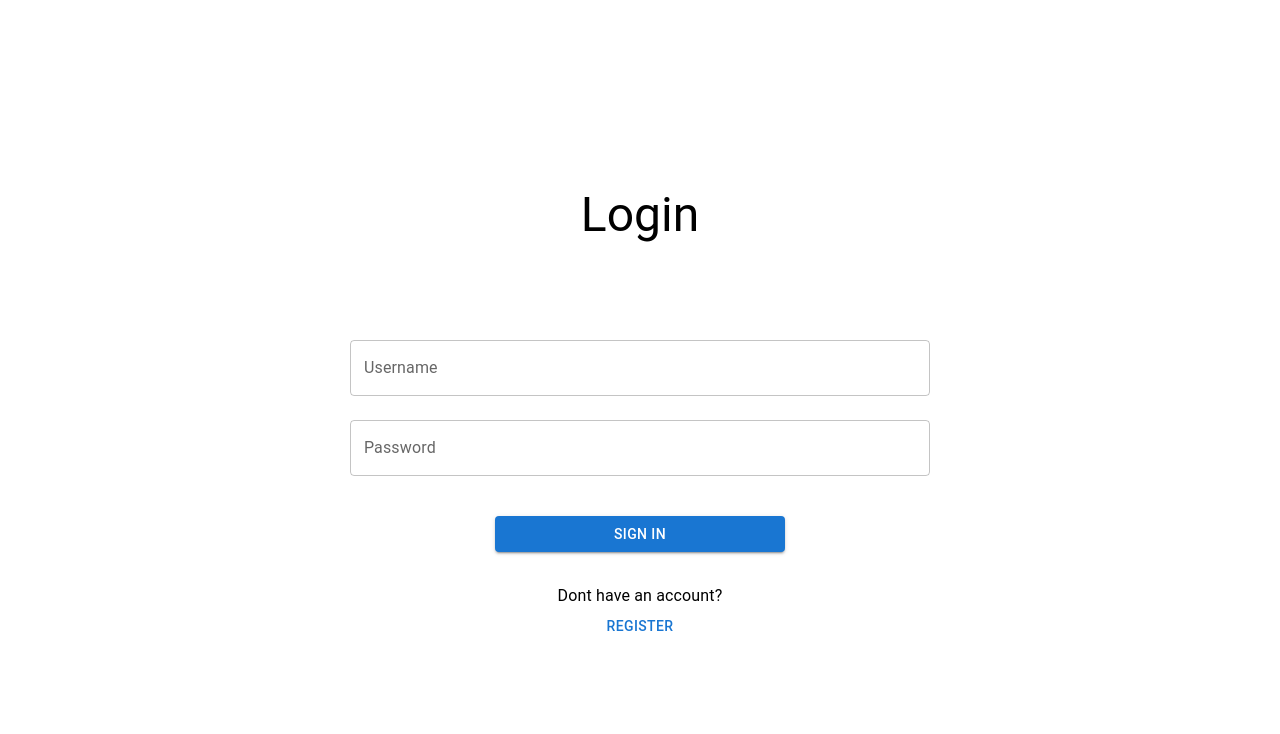
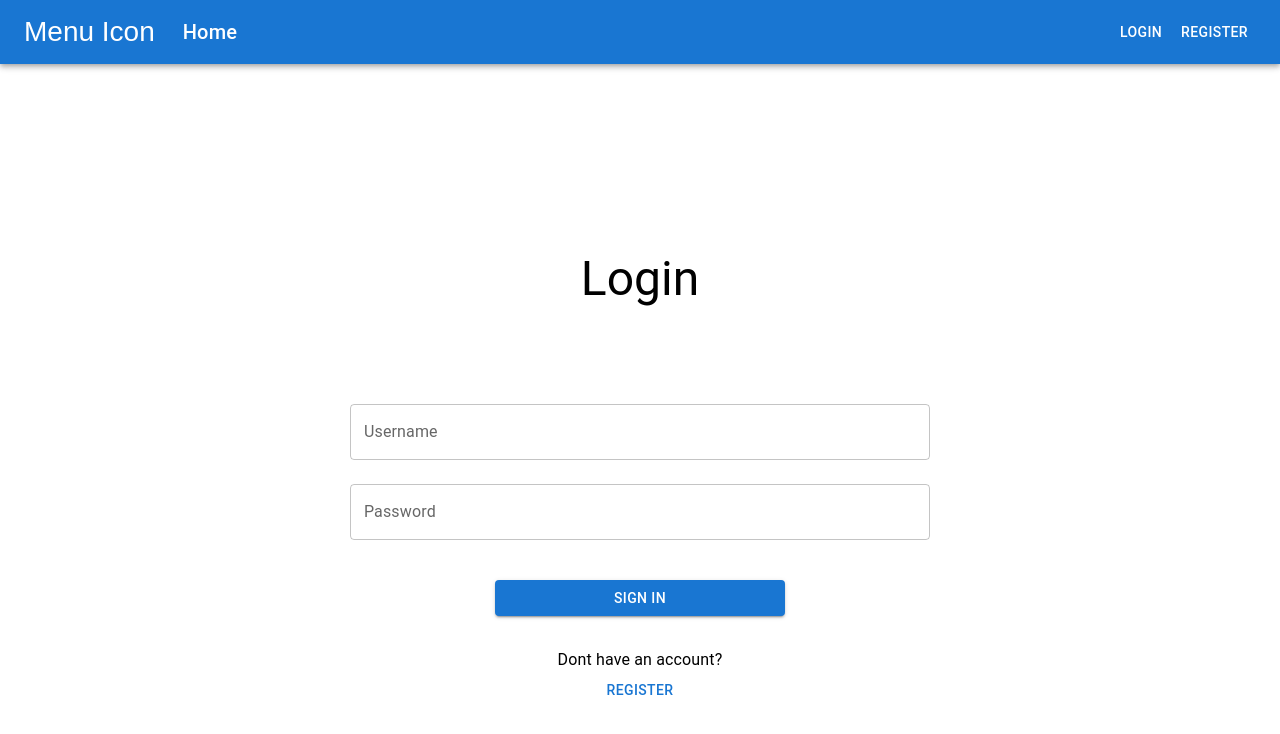
Before and after one commit to Oktawski/home-client-react, a React (Create React App) app: page /login in a window 1280 px wide. Shown: the top 734 px of the page. Built offline with nearby package versions, Linux system fonts and the light colour scheme.

Commit message:
Implemented top bar with some links

```diff
--- a/src/App.tsx
+++ b/src/App.tsx
@@ -9,6 +9,8 @@ import { authenticationService } from './services/authentication.service';
 import { PrivateRoute } from './components/PrivateRoute';
 import { Home } from './components/Home';
 import { Products } from './components/groceries/Products';
+import { Box } from '@mui/material';
+import { TopBar } from './components/TopBar';
 
 function App() {
 
@@ -19,6 +21,7 @@ function App() {
 
     return (
         <BrowserRouter>
+            <TopBar/>
             <Routes>
                 <Route path="/login" element={<Login />} />
                 <Route path="/register" element={<Register />} />
@@ -38,6 +41,7 @@ function App() {
                 />
             </Routes>
         </BrowserRouter>
+
     );
 }
 
--- /dev/null
+++ b/src/components/TopBar.tsx
@@ -0,0 +1,32 @@
+import { AppBar, Box, Button, IconButton, Toolbar, Typography } from "@mui/material";
+import { Link, Navigate } from "react-router-dom";
+
+
+export function TopBar() {
+    return (
+        <Box sx={{ flexGrow: 1 }}>
+            <AppBar position="static">
+                <Toolbar>
+                    <IconButton
+                        size="large"
+                        edge="start"
+                        color="inherit"
+                        aria-label="menu"
+                        sx={{ mr: 2 }}
+                    >
+                        Menu Icon
+                    </IconButton>
+                    <Typography variant="h6" component="div" sx={{ flexGrow: 1 }}>
+                        <Link style={{ textDecoration: 'none', color: 'white'}} to="/">Home</Link>
+                    </Typography>
+                    <Button>
+                        <Link style={{ textDecoration: 'none', color: 'white' }} to="/login">Login</Link>
+                    </Button>
+                    <Button>
+                        <Link style={{ textDecoration: 'none', color: 'white' }} to="/register">Register</Link>
+                    </Button>
+                </Toolbar>
+            </AppBar>
+        </Box>
+    );
+}
```
